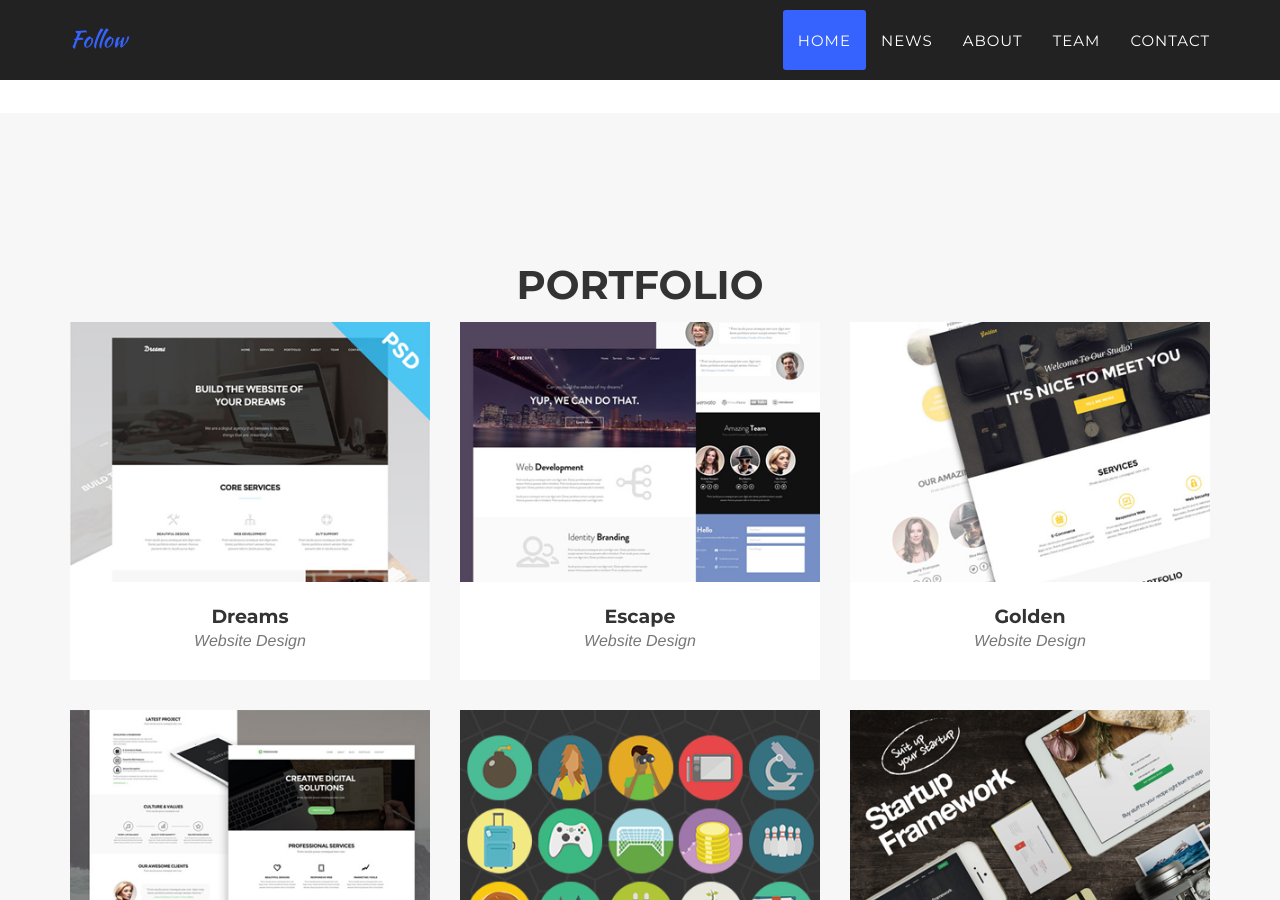
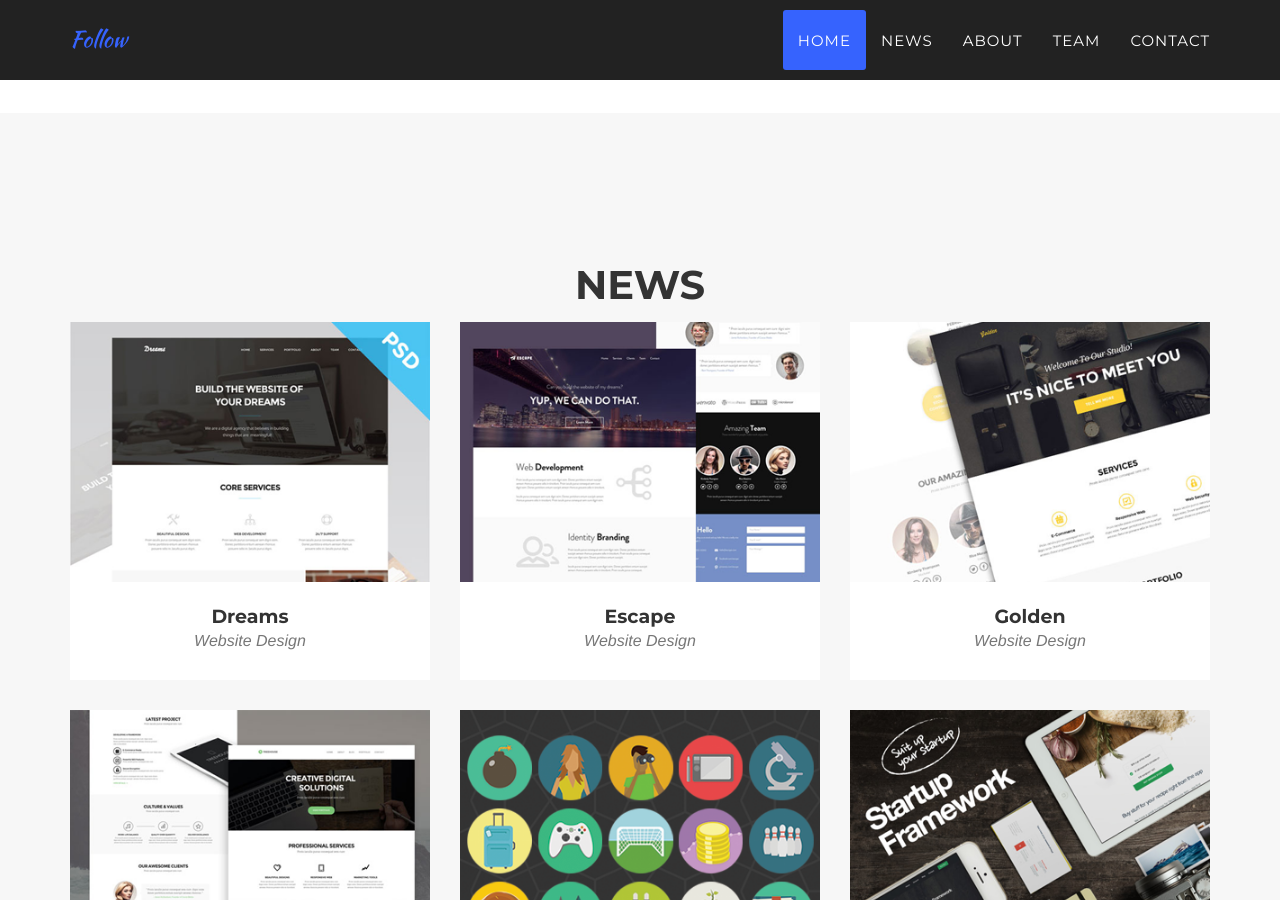
Before and after one commit to dimaty26/dimaty26.github.io, a Jekyll site: the page built from index.html, in a window 1280 px wide and 900 px high, scrolled down 1895 px. Built offline with Jekyll 4.4.1, drawn with Linux system fonts in a browser that asks for light colours; some web fonts are replaced.

```diff
--- a/_includes/portfolio_grid.html
+++ b/_includes/portfolio_grid.html
@@ -3,7 +3,7 @@
         <div class="container">
             <div class="row">
                 <div class="col-lg-12 text-center">
-                    <h2 class="section-heading">Portfolio</h2>
+                    <h2 class="section-heading">News</h2>
                 </div>
             </div>
             <div class="row">
```
Also changed, not shown: img/office.png (renamed from img/office.jpg).
